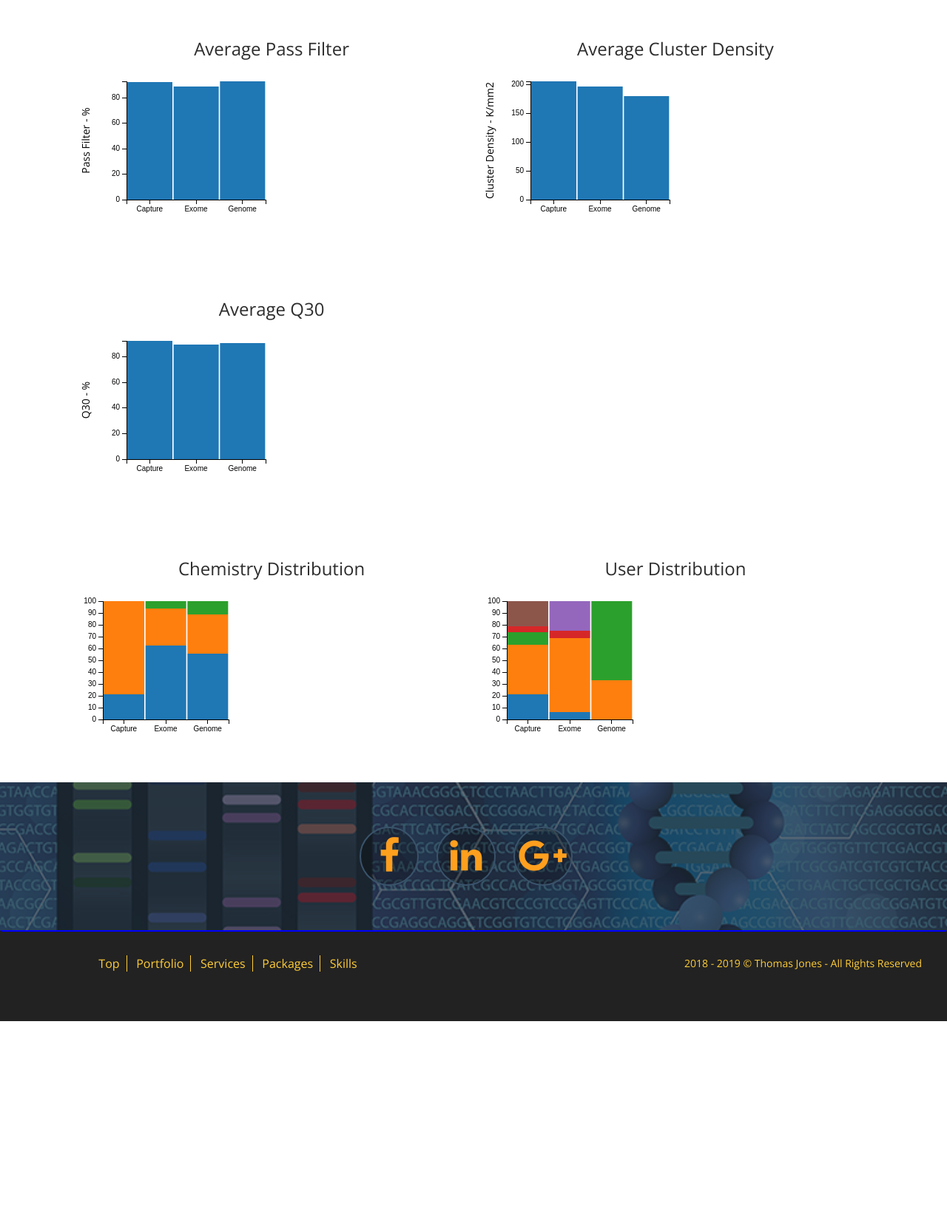
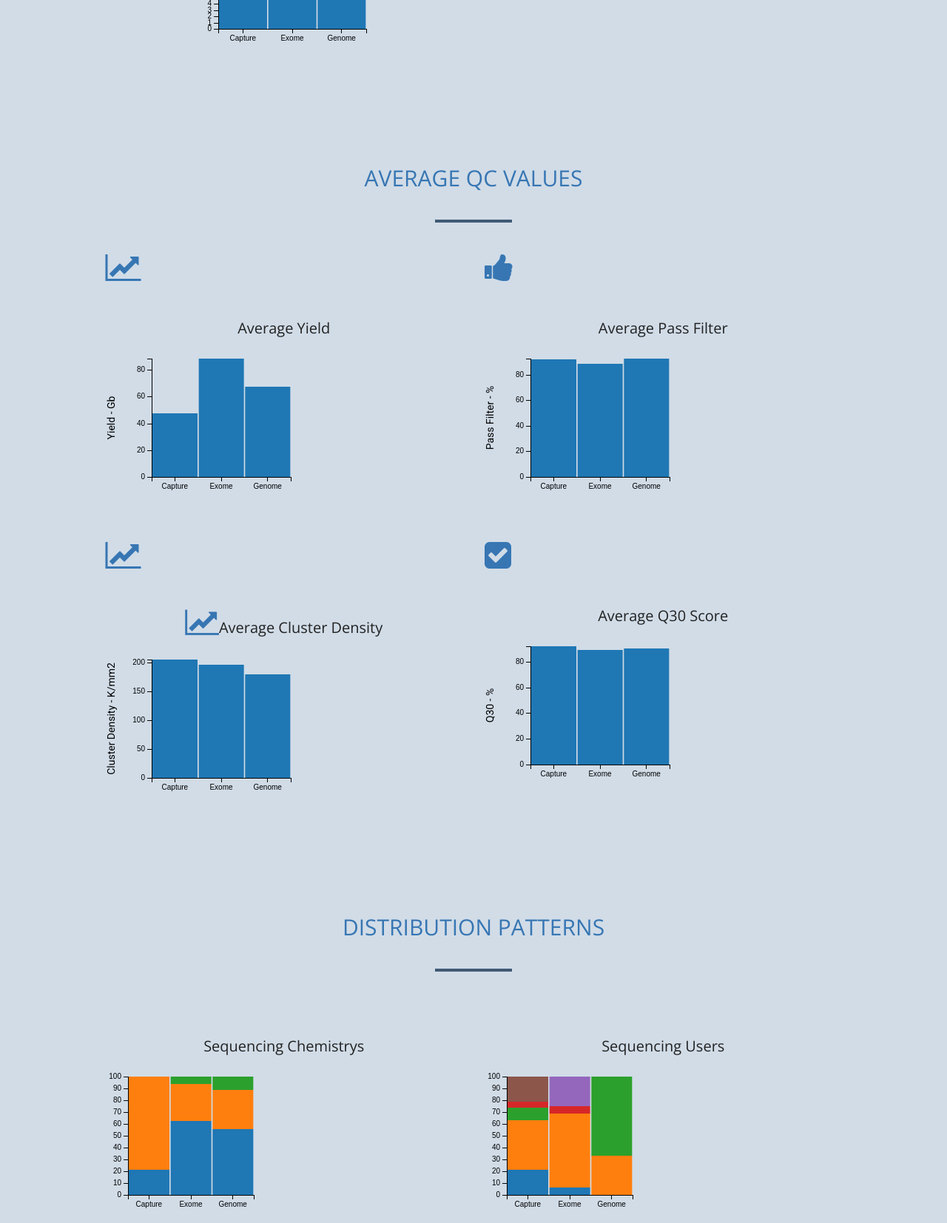
Before and after one commit to TAHJones/mini-project-2, a plain HTML site: page experiments.html in a window 1280 px wide. Shown: the part 851-2505 px from the top of the page at 74% size. Before the commit the page ends 2232 px from the top, so only its background shows below. Drawn offline with nearby package versions, Linux system fonts and the light colour scheme.

Commit message:
mini-project-2 - added styles to section headings & links, added font-awesome icons

```diff
--- a/assets/css/styles.css
+++ b/assets/css/styles.css
@@ -1,5 +1,13 @@
-.row {
-    margin-bottom: 50px;
+body {
+    background-color: #d1dce7;
+    font-family: 'Roboto', sans-serif;
+    margin: 0 auto;
+    padding-top: 0;
+    max-width: 1200px;
+}
+
+a {
+    font-family: "Open Sans","Helvetica Neue",Helvetica,Arial,sans-serif;
 }
 
 /*.graph {
@@ -15,6 +23,39 @@ h2 {
     font-size: 24px;
     margin: 50px 0 20px;
     text-align: center;
+}
+
+h3 {
+    color: rgb(55, 118, 179);
+    font-size: 30px;
+    margin: 100px 0 0;
+    text-align: center;
+    text-transform: uppercase;
+}
+
+h4 {
+    color: #222;
+    font-size: 20px;
+    margin: 50px 0 20px;
+    text-align: center;
+}
+
+hr {
+    width: 100px;
+    border: solid 2px #405a74;
+    padding: 0;
+    margin-top: 40px;
+    margin-bottom: 40px;
+}
+
+.row {
+    margin-bottom: 50px;
+}
+
+h4 .fa,
+.font-awesome-icon .fa {
+    /*color: #ff9f1e;*/
+    color:  rgb(55, 118, 179);
 }
 
 /*svg {
@@ -40,9 +81,9 @@ h2 {
     padding: 20px 0;
 }
 
-.navbar-default .navbar-nav > li > a {
+.navbar-default .navbar-nav>li>a {
     color: #ddd;
-    font-size: 12px;
+    font-size: 14px;
 }
 
 /* NAVBAR-END */
@@ -71,7 +112,7 @@ h2 {
     color: #ddd;
     position: relative;
     top: 0px;
-    /*font-family: 'Cabin', sans-serif;*/
+    font-family: 'Cabin', sans-serif;
     font-size: 35px;
     max-width: 700px;
     margin: 0 auto 10px;
@@ -89,7 +130,7 @@ h2 {
 
 .banner-subtitle {
     color: #698db0;
-    /*font-family: 'Chakra Petch', sans-serif;*/
+    font-family: 'Roboto', sans-serif;
     font-size: 25px;
     margin: 30px 0 0;
     text-align: center;
@@ -122,7 +163,8 @@ h2 {
 /* SOCIAL */
 
 .bg-social {
-    background-color: #051526;  /*#202020;*/
+    background-color: #051526;
+    /*#202020;*/
     background-image: url(/assets/images/banner.jpg);
     background-repeat: no-repeat;
     background-position: center;
@@ -147,7 +189,7 @@ h2 {
 .social-link .fa {
     color: #ff9f1e;
     /*background-color: rgba(255,255,255,.2);*/
-    background-color: rgba(0,0,0,.25);
+    background-color: rgba(0, 0, 0, .25);
     border: solid 4px #405A74;
     border-radius: 50%;
     width: 50px;
@@ -199,14 +241,15 @@ h2 {
 .bg-footer {
     background-color: #222;
     padding: 32px 12px 0 0;
-    border: solid 2px #222;
+    border: solid 1px #222;
     /*border-bottom-color: rgb(34, 34, 34);*/
     border-top-color: blue;
 }
 
 .copyright {
     padding: 0;
-    color: #ffcd37;
+    /*color: #ffcd37;*/
+    color: rgb(105, 141, 176);
     font-size: 12px;
     line-height: 22px;
 }
@@ -217,7 +260,8 @@ h2 {
 }
 
 .bg-footer ul li a {
-    color: #ffcd37;
+    /*color: #ffcd37;*/
+    color: #ddd;
     font-size: 14px;
     margin: 0 2px;
     transition: all .25s ease-in-out;
@@ -245,12 +289,14 @@ h2 {
 }
 
 .bg-footer ul li a:hover {
-    color: #ff4c04;
+    /*color: #ff4c04;*/
+    color: rgb(51, 153, 243);
     text-decoration: none;
 }
 
 .border-right {
-    border-right: 1px solid #ffcd37;
+    /*border-right: 1px solid #ffcd37;*/
+    border-right: 1px solid rgb(105, 141, 176);
 }
 
 /*remove link divider on third visible link for small screen*/
@@ -266,16 +312,19 @@ h2 {
     }
 
     .border-right {
-        border-right: 1px solid #ffcd37;
+        /*border-right: 1px solid #ffcd37;*/
+        border-right: 1px solid rgb(105, 141, 176);
     }
 
     /*add link divider on fourth visible link for medium screen*/
     .border-right:nth-of-type(4) {
-        border-right: 1px solid #ffcd37;
+        /*border-right: 1px solid #ffcd37;*/
+        border-right: 1px solid rgb(105, 141, 176);
+
     }
 
     .bg-footer ul li a {
-        color: #ffcd37;
+        /*color: #ffcd37;*/
         font-size: 15px;
         margin: 0 2px;
     }
--- a/experiments.html
+++ b/experiments.html
@@ -10,8 +10,8 @@
   <link rel="stylesheet" href="assets/css/bootstrap.min.css" type="text/css" />
   <link rel="stylesheet" href="assets/css/dc.min.css" type="text/css" />
   <link href="assets/font-awesome-4.6.3/css/font-awesome.min.css" rel="stylesheet">
+  <link href="https://fonts.googleapis.com/css?family=Cabin|Roboto" rel="stylesheet">
   <link rel="stylesheet" href="assets/css/styles.css" type="text/css" />
-
   <script type="text/javascript" src="assets/js/d3.min.js"></script>
   <script type="text/javascript" src="assets/js/crossfilter.min.js"></script>
   <script type="text/javascript" src="assets/js/dc.min.js"></script>
@@ -42,7 +42,6 @@
             <li><a href="chemistry.html">Services</a></li>
             <li><a href="experiment.html">Packages</a></li>
             <li><a href="users.html">Skills</a></li>
-            <!--<li><a href="contact.html"><span class="contact">CONTACT</span></a></li>-->
           </ul>
         </div>
       </div>
@@ -69,14 +68,34 @@
 
   <div class="row">
 
-    <div class="col-xs-10 col-xs-offset-1 col-sm-5 col-sm-offset-1">
-      <h2>Count</h2>
+    <h3>Count</h3>
+    <hr>
+
+    <div class="col-xs-10 col-xs-offset-1 col-sm-8 col-sm-offset-2">
       <div id="experiment--count"></div>
     </div>
 
+  </div>
+
+  <div class="row">
+
+    <h3>Average QC Values</h3>
+    <hr>
+
+    <div class="col-xs-10 col-xs-offset-1 col-sm-5 col-sm-offset-1">
+      <div class="font-awesome-icon">
+        <i class="fa fa-line-chart fa-3x"></i>
+      </div>
+      <h4>Average Yield</h4>
+      <div id="experiment--average-yield"></div>
+    </div>
+
     <div class="col-xs-10 col-xs-offset-1 col-sm-5 col-sm-offset-0">
-      <h2>Average Yield</h2>
-      <div id="experiment--average-yield"></div>
+      <div class="font-awesome-icon">
+        <i class="fa fa-thumbs-up fa-3x"></i>
+      </div>
+      <h4>Average Pass Filter</h4>
+      <div id="experiment--average-pass-filter"></div>
     </div>
 
   </div>
@@ -84,39 +103,43 @@
   <div class="row">
 
     <div class="col-xs-10 col-xs-offset-1 col-sm-5 col-sm-offset-1">
-      <h2>Average Pass Filter</h2>
-      <div id="experiment--average-pass-filter"></div>
+      <div class="font-awesome-icon">
+        <i class="fa fa-line-chart fa-3x"></i>
+      </div>
+      <h4><i class="fa fa-line-chart fa-2x"></i>Average Cluster Density</h4>
+      <div id="experiment--average-cluster-density"></div>
     </div>
 
     <div class="col-xs-10 col-xs-offset-1 col-sm-5 col-sm-offset-0">
-      <h2>Average Cluster Density</h2>
-      <div id="experiment--average-cluster-density"></div>
+       <div class="font-awesome-icon">
+        <i class="fa fa-check-square fa-3x"></i>
+      </div>
+      <h4>Average Q30 Score</h4>
+      <div id="experiment--average-Q30"></div>
     </div>
 
   </div>
 
-  <div class="row">
-    <div class="col-xs-10 col-xs-offset-1 col-sm-5 col-sm-offset-1">
-      <h2>Average Q30</h2>
-      <div id="experiment--average-Q30"></div>
-    </div>
   </div>
 
   <div class="row">
 
+    <h3>Distribution Patterns</h3>
+    <hr>
+
     <div class="col-xs-10 col-xs-offset-1 col-sm-5 col-sm-offset-1">
-      <h2>Chemistry Distribution</h2>
+      <h4>Sequencing Chemistrys</h4>
       <div id="experiment--chemistry-distribution"></div>
     </div>
 
     <div class="col-xs-10 col-xs-offset-1 col-sm-5 col-sm-offset-0">
-      <h2>User Distribution</h2>
+      <h4>Sequencing Users</h4>
       <div class="graph" id="experiment--user-distribution"></div>
     </div>
 
   </div>
 
-    <!--SOCIAL-->
+  <!--SOCIAL-->
   <section class="bg-social">
     <div class="bg-social-inner container">
       <div class="row text-center">
```
